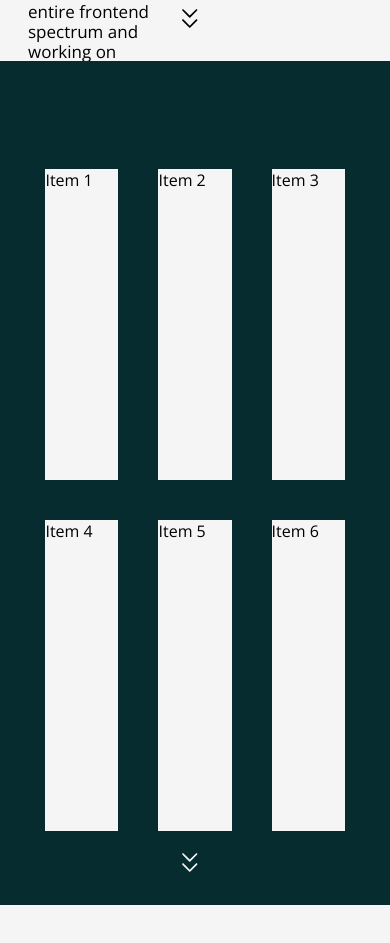
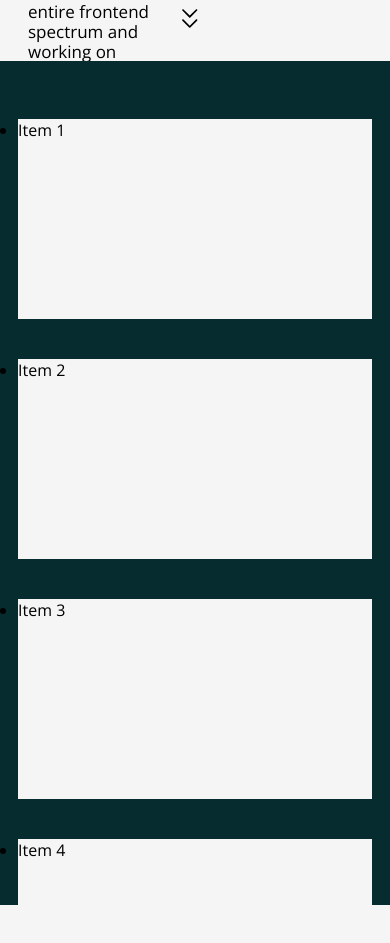
Before and after one commit to Adriantutuianu/personal-website, a React (Create React App) app: page / in a window 390 px wide. Shown: the part 1627-2570 px from the top of the page. Built offline with nearby package versions, Linux system fonts and the light colour scheme.

Commit message:
Made grid responsive

```diff
--- a/src/Sections/Projects.js
+++ b/src/Sections/Projects.js
@@ -7,14 +7,14 @@ const Projects = ({ setTitle }) => {
   return (
     <Element name="projects-section" id="projects" className="section">
       {" "}
-      <div className="projects-grid">
-        <div class="item item1">Item 1</div>
-        <div class="item item2">Item 2</div>
-        <div class="item item3">Item 3</div>
-        <div class="item item4">Item 4</div>
-        <div class="item item5">Item 5</div>
-        <div class="item item6">Item 6</div>
-      </div>
+      <ul className="projects-grid">
+        <li class="item item1">Item 1</li>
+        <li class="item item2">Item 2</li>
+        <li class="item item3">Item 3</li>
+        <li class="item item4">Item 4</li>
+        <li class="item item5">Item 5</li>
+        <li class="item item6">Item 6</li>
+      </ul>
       <ScrollTo
         destination={"contact-section"}
         title={"Contact - Adrian Tut"}
--- a/src/Sections/projects.scss
+++ b/src/Sections/projects.scss
@@ -2,13 +2,14 @@
   background: var(--primary-color);
   .projects-grid {
     display: grid;
-    grid-template-columns: repeat(3, 1fr);
+    grid-template-columns: repeat(auto-fit, minmax(250px, 1fr));
     grid-template-rows: repeat(2, 1fr);
     gap: 40px 40px;
-
-    margin: 100px auto 100px;
-    width: 80%;
+    transition: all 0.2s ease-in 0s;
     height: 80%;
+    max-width: 1000px;
+    margin: 50px auto;
+    padding: 0 10px;
   }
   .item {
     background-color: var(--fourth-color);
```
